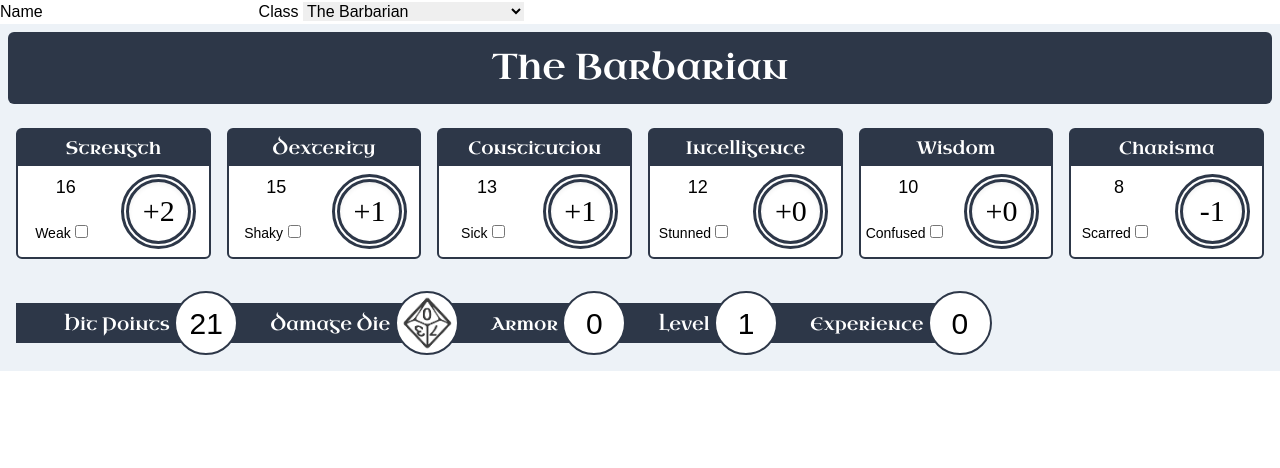
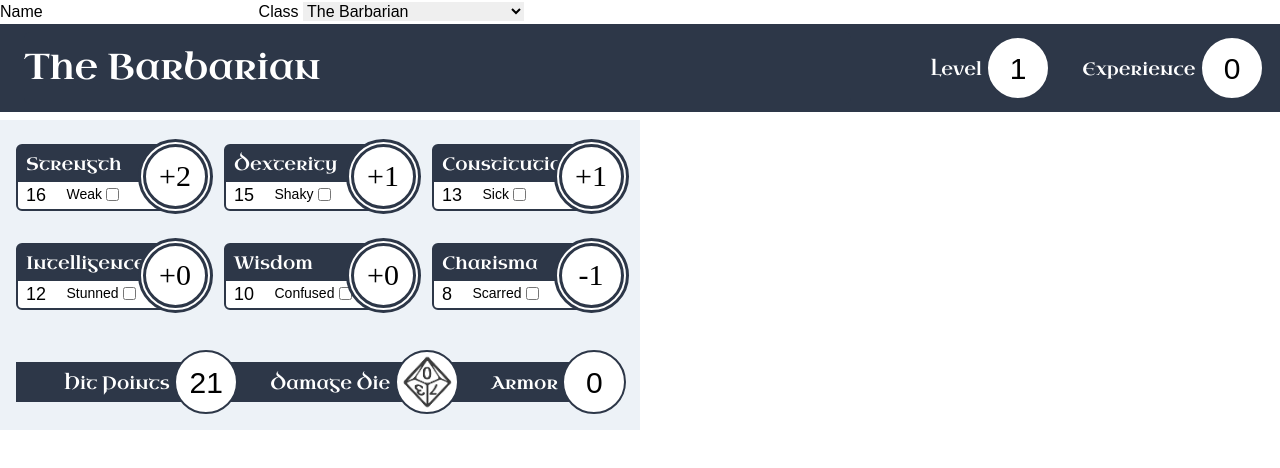
Before and after one commit to robfletcher/dungeon-world-sheets, a Svelte app: page / in a window 1280 px wide. Shown: the top 468 px of the page. Built offline with nearby package versions, Linux system fonts and the light colour scheme; a web font is replaced by a local one.

Commit message:
More random CSS tinkering

```diff
--- a/src/App.svelte
+++ b/src/App.svelte
@@ -51,7 +51,6 @@
   h1 {
     @apply bg-gray-800 text-white text-lg;
     height: 2em;
-    text-align: center;
     font-family: 'Uncial Antiqua', sans-serif;
   }
 
--- a/src/CharacterSheet.svelte
+++ b/src/CharacterSheet.svelte
@@ -7,8 +7,19 @@
 <main class="container">
   <header>
     <h1>{character.name} {character.playbook.name}</h1>
+
+    <section id="level">
+      <h1>Level</h1>
+      <div class="value">{character.level}</div>
+    </section>
+
+    <section id="xp">
+      <h1>Experience</h1>
+      <div class="value">{character.xp}</div>
+    </section>
   </header>
 
+  <section class="left">
     <section id="stats">
       <Stat
         name="Strength"
@@ -39,68 +50,71 @@
     <section id="tracking">
       <section id="hit-points">
         <h1>Hit Points</h1>
-      <div class="block">{character.hitPoints.max - character.hitPoints.damage}</div>
+        <div class="value">{character.hitPoints.max - character.hitPoints.damage}</div>
       </section>
 
       <section id="damage-die">
         <h1>Damage Die</h1>
-      <div class="block d{character.playbook.damageDieFaces}">{character.playbook.damageDieFaces}</div>
+        <div class="value d{character.playbook.damageDieFaces}">{character.playbook.damageDieFaces}</div>
       </section>
 
       <section id="armor">
         <h1>Armor</h1>
-      <div class="block">{character.armor}</div>
+        <div class="value">{character.armor}</div>
       </section>
-
-    <section>
-      <h1>Level</h1>
-      <div class="block">{character.level}</div>
-    </section>
-
-    <section>
-      <h1>Experience</h1>
-      <div class="block">{character.xp}</div>
     </section>
   </section>
 </main>
 
 <style>
-  main > header {
-    @apply p-2;
-  }
-
-  main > header > h1 {
-    @apply text-4xl rounded-md;
-  }
-
-  header, section {
+  section {
     @apply bg-gray-200;
   }
 
-  #stats, #tracking {
-    @apply flex p-2;
+  header {
+    @apply flex bg-gray-800 p-2 pr-12 mb-2;
   }
 
-  #tracking section {
+  header > h1 {
+    @apply flex-grow text-4xl rounded-md mx-4;
+  }
+
+  header section {
+    @apply bg-transparent flex-initial my-1 ml-4;
+  }
+
+  .left {
+    width: 50%;
+  }
+
+  #stats {
+    @apply grid grid-cols-3 p-2
+  }
+
+  #tracking {
+    @apply flex flex-wrap p-2;
+  }
+
+  #hit-points, #damage-die, #armor {
     @apply m-2;
   }
 
-  #tracking h1,
-  #tracking .block {
+  #hit-points h1, #damage-die h1, #armor h1, #level h1, #xp h1,
+  #hit-points .value, #damage-die .value, #armor .value, #level .value, #xp .value {
     @apply p-2;
     display: inline-block;
     vertical-align: middle;
   }
 
-  #tracking h1 {
+  #hit-points h1, #damage-die h1, #armor h1, #level h1, #xp h1 {
     height: 2.5rem;
     line-height: 1.5;
     padding-left: 3rem;
     padding-right: 2rem;
   }
 
-  #tracking .block {
-    @apply text-3xl rounded-full;
+  #hit-points .value, #damage-die .value, #armor .value, #level .value, #xp .value {
+    @apply text-3xl text-center bg-white border-solid border-2 border-gray-800 rounded-full;
     height: 4rem;
     width: 4rem;
     line-height: 1.5;
@@ -109,11 +123,10 @@
     position: relative;
   }
 
-  .block {
-    @apply text-center bg-white border-solid border-2 border-gray-800 rounded-md;
+  .value {
   }
 
-  #damage-die .block {
+  #damage-die .value {
     color: transparent;
     background-image: url('/dice.png');
     background-size: cover;
@@ -136,7 +149,7 @@
     background-position-y: 0px;
   }
 
-  #damage-die .block:before {
+  #damage-die .value:before {
     content: 'D';
   }
 </style>
--- a/src/Stat.svelte
+++ b/src/Stat.svelte
@@ -8,7 +8,7 @@
   $: bonus = (score === 3 ? -3 : score <= 5 ? -2 : score <= 8 ? -1 : score <= 12 ? 0 : score <= 15 ? 1 : score <= 17 ? 2 : 3) - (isDebilitated ? 1 : 0);
 </script>
 
-<section>
+<section class="stat">
   <h1>{name}</h1>
   <div class="score">{score}</div>
   <div class="bonus" class:bonus-positive={bonus >= 0}>{bonus}</div>
@@ -19,21 +19,27 @@
 </section>
 
 <style>
-  section {
-    @apply flex-1 text-center m-2 bg-white grid grid-cols-2 border-solid border-2 border-gray-800 rounded-md;
+  .stat {
+    @apply relative ml-2 mr-6 my-4 bg-white border-solid border-2 border-gray-800 rounded-md;
   }
 
-  h1 {
-    @apply col-span-2;
+  .stat h1 {
+    @apply px-2 text-left;
     line-height: 2;
   }
 
+  .score, .debility {
+    @apply inline-block align-top mx-2
+  }
+
   .score {
-    @apply m-2 text-lg;
+    @apply text-lg;
   }
 
   .bonus {
-    @apply row-span-2 border-double border-8 border-gray-800 rounded-full m-2 shadow-inner text-3xl;
+    @apply absolute bg-white border-double border-8 border-gray-800 rounded-full text-center text-3xl;
+    right: -0.75em;
+    top: -0.25em;
     line-height: 1.9;
     width: 2.5em;
     height: 2.5em;
@@ -45,10 +51,10 @@
   }
 
   .debility input[type=checkbox] {
-    @apply mr-2 leading-tight;
+    @apply mr-2 leading-tight align-middle;
   }
 
   .debility span {
-    @apply text-sm;
+    @apply text-sm align-middle;
   }
 </style>
```
Lines whose indentation alone changed are shown as unchanged.
